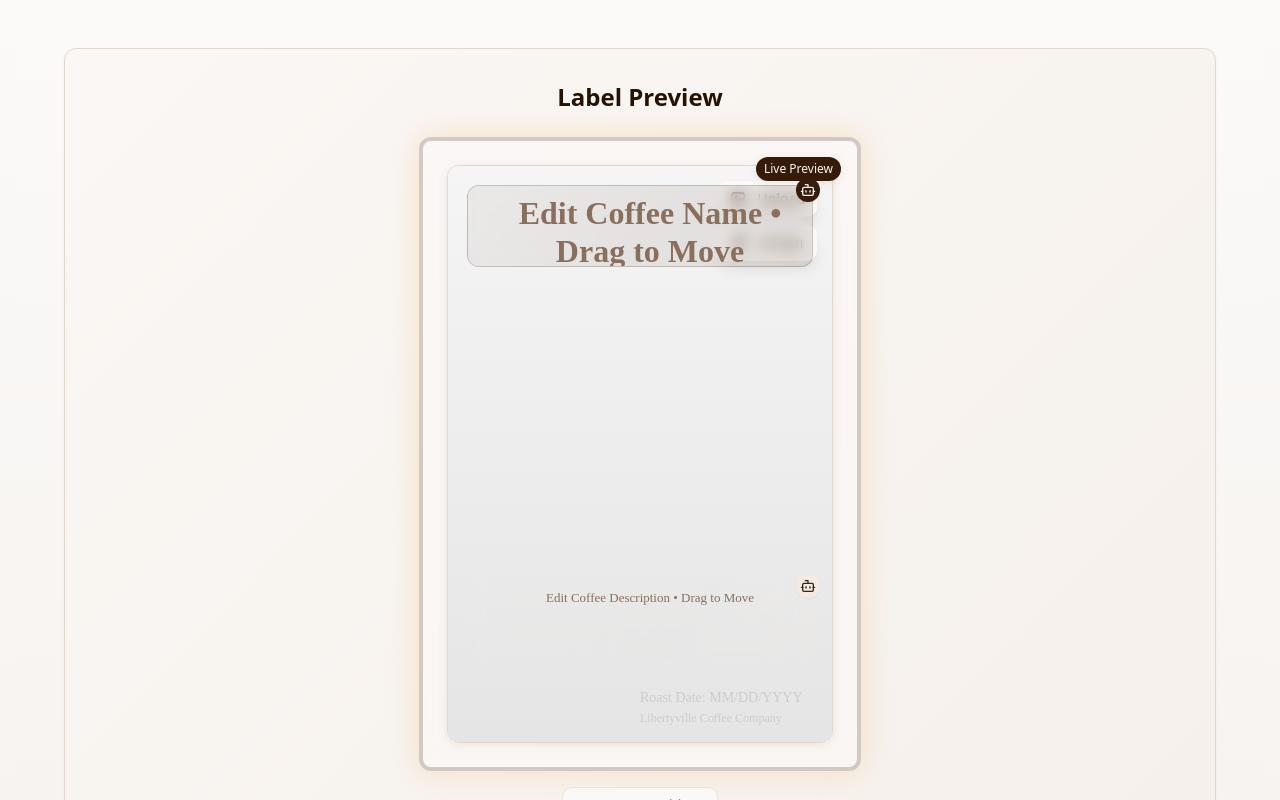
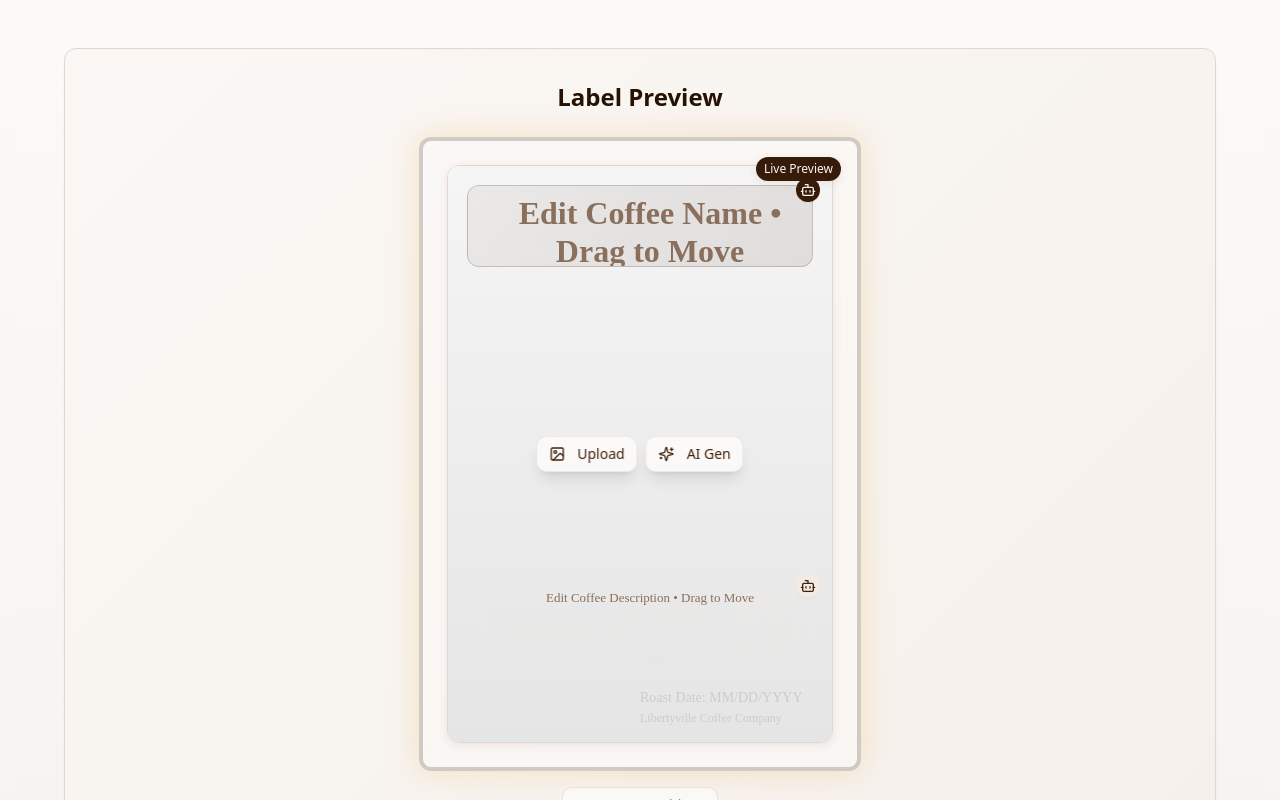
Before and after one commit to Bossler/libertyville-label-lab, a React (Vite) app: page / in a window 1280 px wide. Shown: the top 800 px of the page. Built offline with nearby package versions, Linux system fonts and the light colour scheme.

Commit message:
Move background image buttons
Move background image related buttons to the middle of the label preview and ensure they are always accessible.

```diff
--- a/src/components/LabelDesigner.tsx
+++ b/src/components/LabelDesigner.tsx
@@ -520,8 +520,8 @@ export const LabelDesigner: React.FC<LabelDesignerProps> = ({
                         style={{ maxWidth: '500px', height: 'auto' }}
                       />
 
-                      {/* Background Options Overlay */}
-                      <div className="absolute top-4 right-4 flex flex-col gap-2">
+                      {/* Background Options Overlay - Centered */}
+                      <div className="absolute top-1/2 left-1/2 transform -translate-x-1/2 -translate-y-1/2 flex flex-row gap-2 z-50">
                         <input
                           ref={fileInputRef}
                           type="file"
@@ -533,7 +533,7 @@ export const LabelDesigner: React.FC<LabelDesignerProps> = ({
                           onClick={() => fileInputRef.current?.click()}
                           variant="secondary"
                           size="sm"
-                          className="bg-background/90 hover:bg-background shadow-lg backdrop-blur"
+                          className="bg-background/95 hover:bg-background shadow-lg backdrop-blur border border-border/50"
                         >
                           <Image className="w-4 h-4 mr-1" />
                           Upload
@@ -543,7 +543,7 @@ export const LabelDesigner: React.FC<LabelDesignerProps> = ({
                           variant="secondary"
                           size="sm"
                           disabled={isGeneratingImage}
-                          className="bg-background/90 hover:bg-background shadow-lg backdrop-blur"
+                          className="bg-background/95 hover:bg-background shadow-lg backdrop-blur border border-border/50"
                         >
                           {isGeneratingImage ? (
                             <div className="animate-spin w-4 h-4 border-2 border-primary border-t-transparent rounded-full mr-1" />
@@ -557,7 +557,7 @@ export const LabelDesigner: React.FC<LabelDesignerProps> = ({
                             onClick={() => onLabelChange({ ...labelData, backgroundImage: undefined })}
                             variant="destructive"
                             size="sm"
-                            className="bg-background/90 hover:bg-destructive/90 shadow-lg backdrop-blur"
+                            className="bg-background/95 hover:bg-destructive/90 shadow-lg backdrop-blur border border-border/50"
                           >
                             Remove
                           </Button>
```
